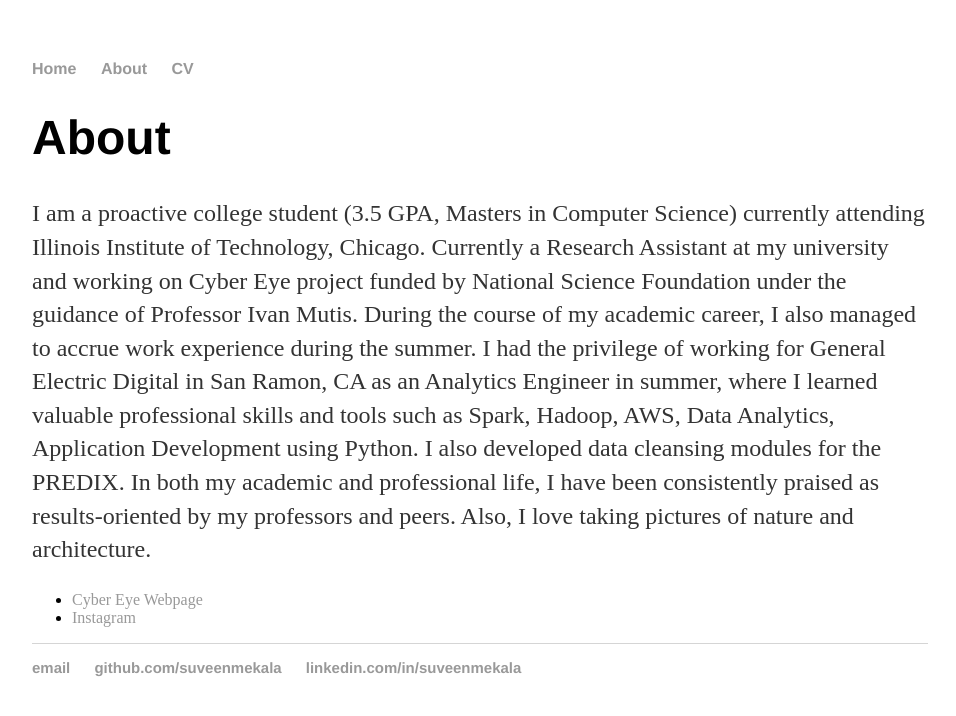
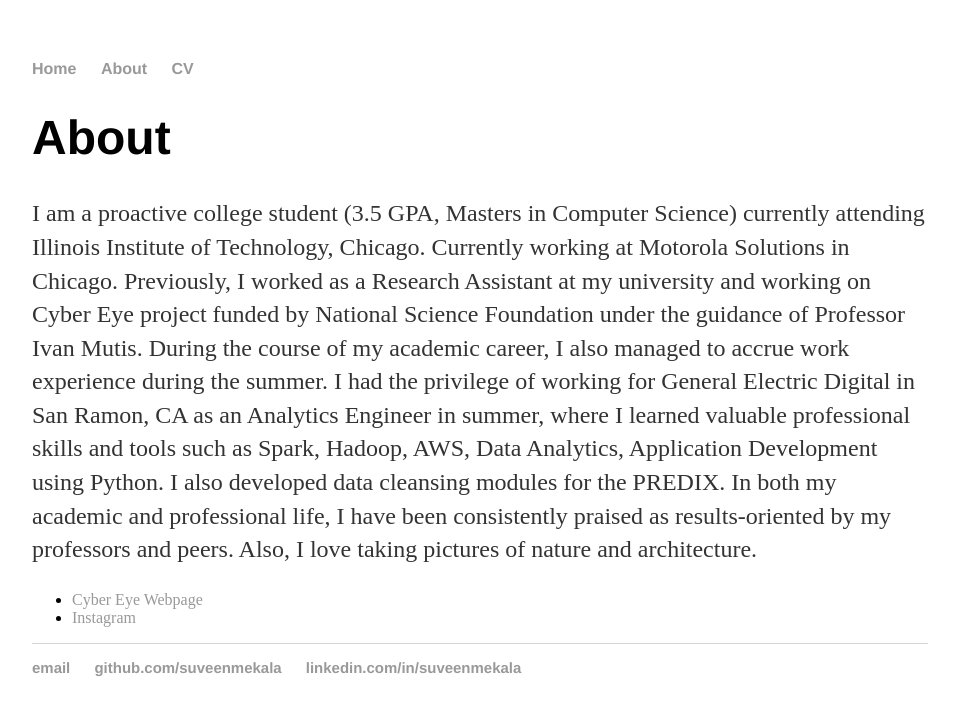
Before and after one commit to SuveenMekala/suveenmekala.github.io, a Jekyll site: the page built from about/index.html, in a window 1280 px wide. Shown: the top 716 px of the page, without its empty margins (160-1116 px from the left). Built offline with Jekyll 4.4.1, drawn with Linux system fonts in a browser that asks for light colours.

Commit message:
Update index.html
Update

```diff
--- a/about/index.html
+++ b/about/index.html
@@ -5,7 +5,7 @@
 
 		<div class="about">
 			<h1>About</h1>
-			<p>I am a proactive college student (3.5 GPA, Masters in Computer Science) currently attending Illinois Institute of Technology, Chicago. Currently a Research Assistant at my university and working on Cyber Eye project funded by National Science Foundation under the guidance of Professor Ivan Mutis. During the course of my academic career, I also managed to accrue work experience during the summer. I had the privilege of working for General Electric Digital in San Ramon, CA as an Analytics Engineer in summer, where I learned valuable professional skills and tools such as Spark, Hadoop, AWS, Data Analytics, Application Development using Python. I also developed data cleansing modules for the PREDIX. In both my academic and professional life, I have been consistently praised as results-oriented by my professors and peers. Also, I love taking pictures of nature and architecture. </p>
+			<p>I am a proactive college student (3.5 GPA, Masters in Computer Science) currently attending Illinois Institute of Technology, Chicago. Currently working at Motorola Solutions in Chicago. Previously, I worked as a Research Assistant at my university and working on Cyber Eye project funded by National Science Foundation under the guidance of Professor Ivan Mutis. During the course of my academic career, I also managed to accrue work experience during the summer. I had the privilege of working for General Electric Digital in San Ramon, CA as an Analytics Engineer in summer, where I learned valuable professional skills and tools such as Spark, Hadoop, AWS, Data Analytics, Application Development using Python. I also developed data cleansing modules for the PREDIX. In both my academic and professional life, I have been consistently praised as results-oriented by my professors and peers. Also, I love taking pictures of nature and architecture. </p>
 
 			<ul class="contacts">
 				<li><a href="http://www.cyber-eye.net">Cyber Eye Webpage</a></li>
```
